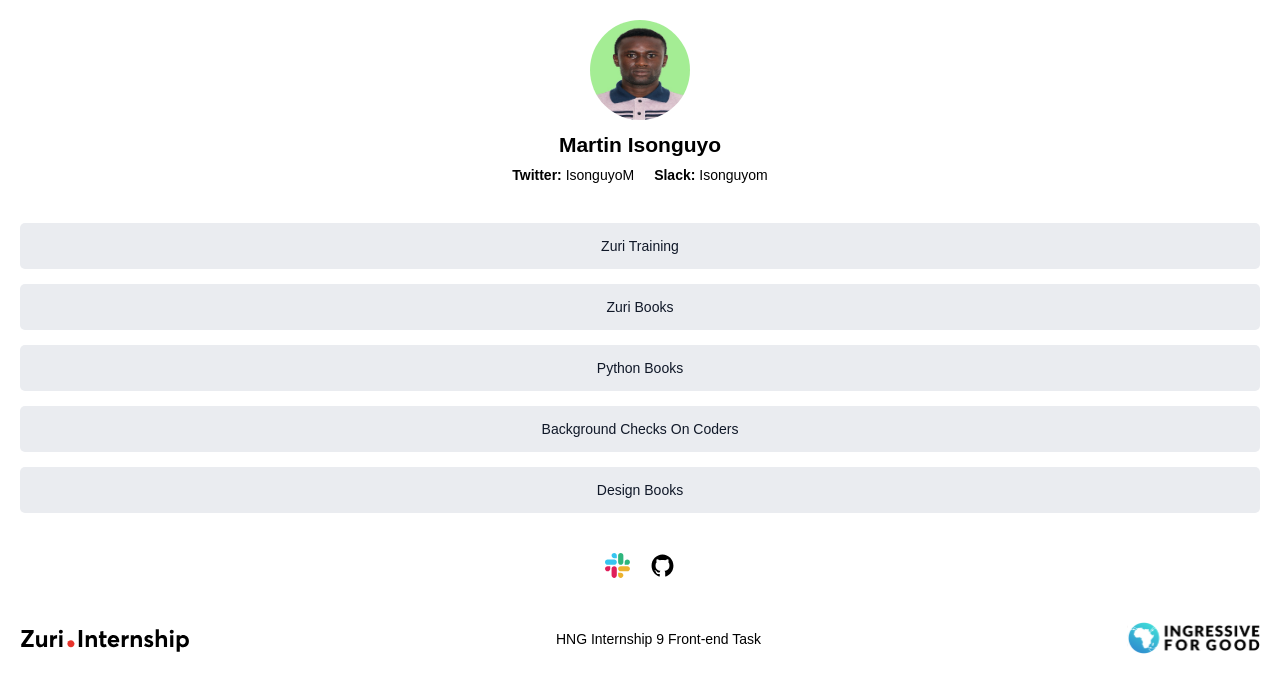
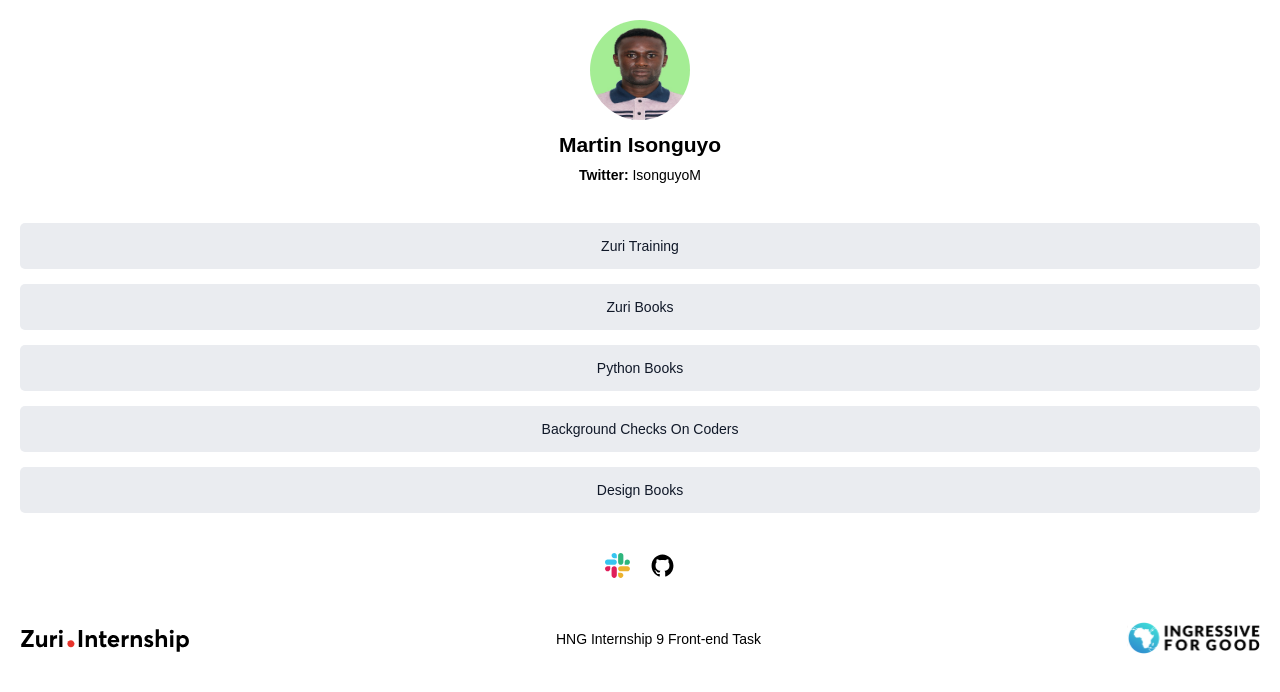
Before and after one commit to isonguyom/hngi9-personal-profile, a React (Create React App) app: page / in a window 1280 px wide. Shown: the top 692 px of the page. Built offline with nearby package versions, Linux system fonts and the light colour scheme.

Commit message:
Hide slack username using conditional rendering

```diff
--- a/src/App.css
+++ b/src/App.css
@@ -17,6 +17,10 @@
 .usernames span {
     padding: 10px;
 }
+
+/* #slack {
+    visibility: hidden;
+} */
 
 .Links {
     text-align: center;
--- a/src/App.js
+++ b/src/App.js
@@ -10,14 +10,17 @@ function Button(props) {
     return <a className='btn' href={ props.link } id={ props.id } type='button'>{ props.text }</a>
 }
 
-function Profile() {
+function Profile(props) {
+    const displaySlack = props.displaySlack
     return (
         <div className='Profile'>
             <img src={ image } id='profile_img' alt='Martin'/>
             <h2 id='name'>Martin Isonguyo</h2>
             <div className='usernames'>
             <span id='twitter'><b>Twitter: </b>IsonguyoM</span>
-            <span id='slack'><b>Slack: </b>Isonguyom</span>
+            {displaySlack == true &&
+      <span id='slack'><b>Slack: </b>Isonguyom</span>
+      }
             </div>
         </div>
     );
```
